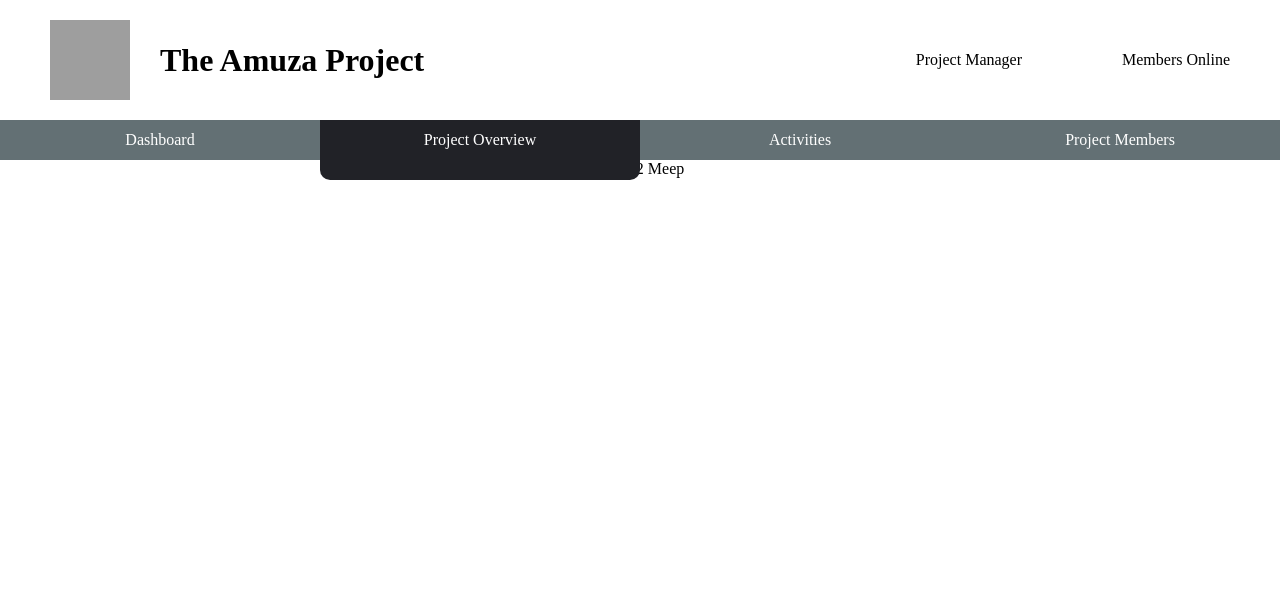
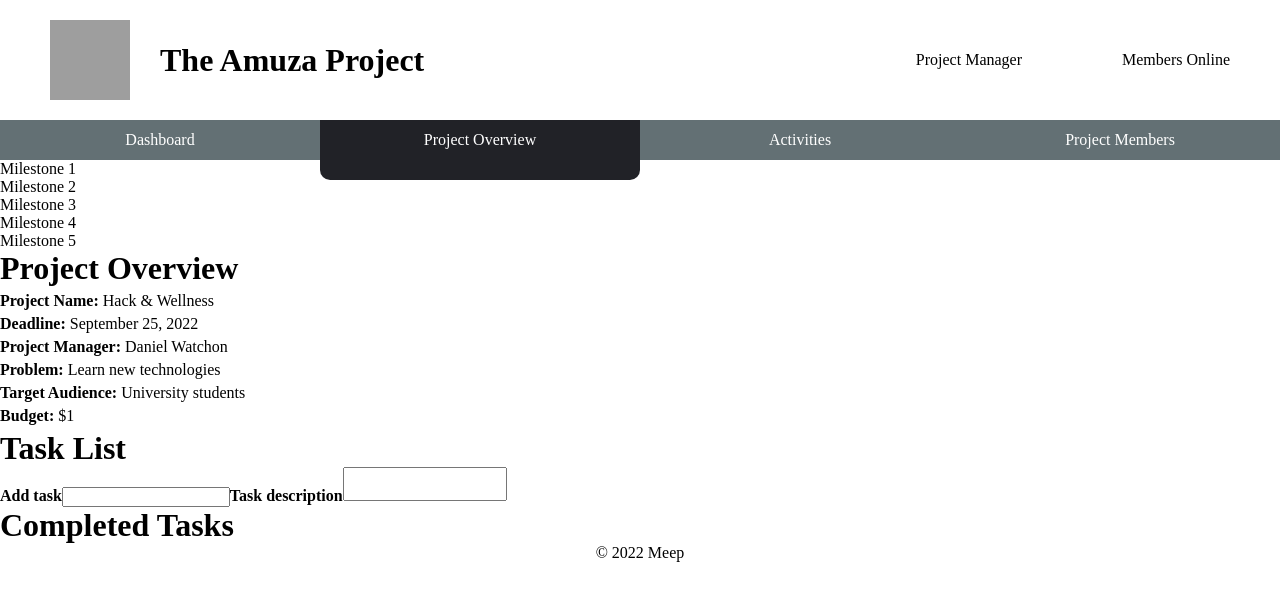
Before and after one commit to Jheyzelle/amuza, a React (Create React App) app: page /projectinfo in a window 1280 px wide. Shown: the top 600 px of the page. Built offline with nearby package versions, Linux system fonts and the light colour scheme; grey boxes are pictures that could not be loaded; a web font is replaced by a local one.

Commit message:
Update project info page

```diff
--- a/src/App.css
+++ b/src/App.css
@@ -527,7 +527,16 @@ section.land-right p {
   width: 100%;
   align-self: center;
   margin: 0;
+}
+
+.sec-projov  {
 
 }
+.hlbl {
+  font-weight: bold;
+}
 
+.sec-title {
+  font-size: 2em;
+}
 /* ==================== ^^^ Project Navigation ^^^ ==================== */
--- a/src/App.js
+++ b/src/App.js
@@ -1,11 +1,7 @@
 import logo from './logo.svg';
 import './App.css';
 
-import { BrowserRouter as Router, Switch,  Routes, Route, Link } from 'react-router-dom';
-
-import { HashRouter } from "react-router-dom";
-
-
+import { HashRouter, BrowserRouter as Router, Switch, Routes, Route, Link } from 'react-router-dom';
 // ========== Webpage imports ==========
 import LandingPage from './components/landingpage';
 import Dashboard from './components/dashboard';
@@ -19,12 +15,10 @@ function App() {
 
   return (
     <div className="App">
-
       <span id='page-top'></span>
 
-
       {/* use router in dev */}
-      <Router>
+      {/* <Router>
         <Routes>
           <Route path="/" element={<LandingPage/>} />
           <Route path="/projectinfo" element={<ProjectNavigation/>} />
@@ -32,17 +26,28 @@ function App() {
           <Route path="/tasks" element={<TasksPage />} />
           <Route path="/timer" element={<Timer />} />
         </Routes>
-      </Router>
+      </Router> */}
+
+      {/* <Router>
+        <Routes>
+          <Route exact path="/" element={<LandingPage />} />
+          <Route exact path="/projectinfo" element={<ProjectNavigation />} />
+          <Route exact path="/dashboard" element={<Dashboard />} />
+          <Route exact path="/tasks" element={<TasksPage />} />
+          <Route exact path="/timer" element={<Timer />} />
+        </Routes>
+      </Router> */}
 
       {/* use hashrouter when building and deploying to github */}
-      {/* <HashRouter>
+
         <Routes>
-          <Route path="/" element={<LandingPage/>} />
-          <Route exact path="/projmgmapp/projectinfo" element={<ProjectNavigation/>} />
-          <Route exact path="/projmgmapp/dashboard" element={<Dashboard/>} />
-          <Route exact path="/projmgmapp/tasks" element={<TasksPage />} />
+          <Route exact path="/" element={<LandingPage />} />
+          <Route exact path="/projectinfo" element={<ProjectNavigation />} />
+          <Route exact path="/dashboard" element={<Dashboard />} />
+          <Route exact path="/tasks" element={<TasksPage />} />
+          <Route exact path="/timer" element={<Timer />} />
         </Routes>
-      </HashRouter> */}
+
 
       <p id='cr'>&copy; 2022 Meep</p>
     </div>
--- a/src/components/projnavigation.js
+++ b/src/components/projnavigation.js
@@ -5,20 +5,106 @@ import HeaderNav from "./navbar"
 function ProjectNavigation() {
     let componentTitle = 'ProjectNavigation'
 
+    let listProjData = ['Hack & Wellness', 'September 25, 2022', 'Daniel Watchon', 'Learn new technologies', 'University students', '$1']
+
     useEffect(() => {
         let pTitle = document.querySelector('.project-title')
         pTitle.innerHTML = 'The Amuza Project'
     })
 
+    function setProjOv(datalist) {
+        let uiProjData = document.querySelectorAll('.list-proj-data .pdata')
+        console.log(uiProjData)
+
+        for (let i = 0; i < uiProjData.length; i++) {
+            console.log('hello' + uiProjData[i])
+
+            uiProjData[i].innerHTML = datalist[i]
+        }
+
+
+
+
+
+
+
+    }
+
+    useEffect(()=> {
+        setProjOv(listProjData)
+    })
+
     return (
         <div>
-            {/* <p className="component-check">Hey, if you see this, the {componentTitle} component has loaded.</p> */}
+            <HeaderNav></HeaderNav>
+            <div className="proverview">
+                <div>
+                    {/* Project timeline */}
+                    <section>
 
-            <HeaderNav></HeaderNav>
-            <div></div>
-            <p>
+                        <div className="progressbar">
+                            <div className="percent">
 
-            </p>
+                            </div>
+                        </div>
+
+                        <div>
+                            Milestone 1
+                        </div>
+                        <div>
+                            Milestone 2
+                        </div>
+                        <div>
+                            Milestone 3
+                        </div>
+                        <div>
+                            Milestone 4
+                        </div>
+                        <div>
+                            Milestone 5
+                        </div>
+
+                    </section>
+
+                </div>
+                <div>
+                    <div>
+                        <section className="sec-projov">
+                            {/* Project Overview */}
+
+                            <h3 className="sec-title">Project Overview</h3>
+                            <div>
+                                <ul className="list-proj-data">
+                                    <li className="sec"><span className="hlbl">Project Name: </span><span className="pdata"></span></li>
+                                    <li className="sec"><span className="hlbl">Deadline: </span><span className="pdata"></span></li>
+                                    <li className="sec"><span className="hlbl">Project Manager: </span><span className="pdata"></span></li>
+                                    <li className="sec"><span className="hlbl">Problem: </span><span className="pdata"></span></li>
+                                    <li className="sec"><span className="hlbl">Target Audience: </span><span className="pdata"></span></li>
+                                    <li className="sec"><span className="hlbl">Budget: </span><span className="pdata"></span></li>
+                                </ul>
+                            </div>
+                        </section>
+                        <section>
+                            {/* Task List */}
+                            <h3 className="sec-title">Task List</h3>
+                            <div>
+                                <label htmlFor="addtask" className="hlbl">Add task</label>
+                                <input name="addtask"/>
+                                <label htmlFor="adddesc" className="hlbl">Task description</label>
+                                <textarea name="adddesc"/>
+                            </div>
+                        </section>
+                    </div>
+                    <div>
+                        {/* Task List */}
+                        <section>
+                            <h3 className="sec-title">Completed Tasks</h3>
+                        </section>
+                    </div>
+
+                </div>
+
+            </div>
         </div>
 
     )
--- a/src/components/taskspage.js
+++ b/src/components/taskspage.js
@@ -45,7 +45,7 @@ function TasksPage() {
                 <input id='inp-task-title' placeholder="Add new task" />
                 <textarea id='inp-task-desc' placeholder="Task description"></textarea>
 
-                <div >
+                <div>
                     <label htmlFor="drop-status">Status</label>
                     <select name='drop-status' id="dropdown-status">
                         <option value='tb-todo'>To Do</option>
--- a/src/index.js
+++ b/src/index.js
@@ -3,14 +3,16 @@ import ReactDOM from 'react-dom/client';
 import './index.css';
 import App from './App';
 import reportWebVitals from './reportWebVitals';
+import { HashRouter, BrowserRouter as Router } from 'react-router-dom'
+
 
 const root = ReactDOM.createRoot(document.getElementById('root'));
 root.render(
-  // <React.StrictMode>
-
-    <App />
-
-  // </React.StrictMode>
+  <React.StrictMode>
+    <Router>
+      <App />
+    </Router>
+  </React.StrictMode>
 
 );
 
```
